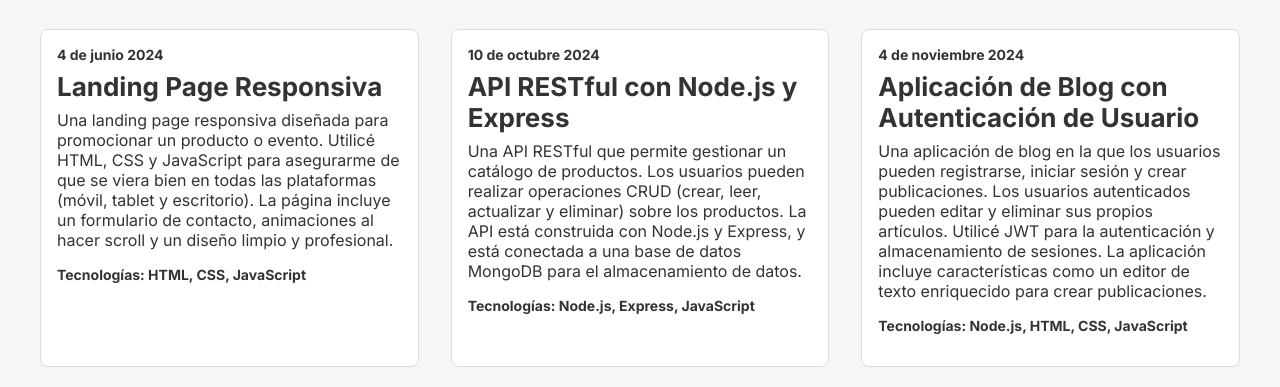
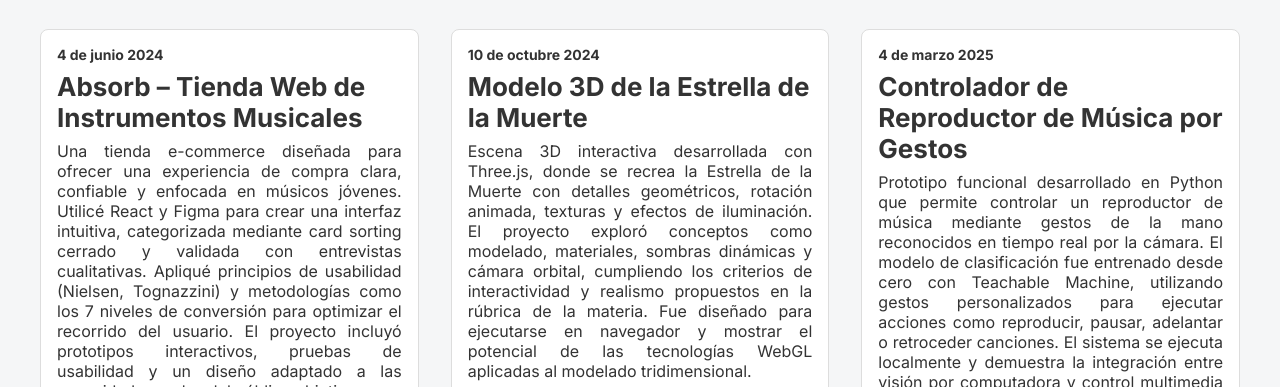
Before and after one commit to Parcibal12/portfolio-personal, a plain HTML site: page index.html in a window 1280 px wide. Shown: the part 565-952 px from the top of the page. Drawn offline with Linux system fonts and the light colour scheme.

Commit message:
style: Cambio de contenido el sección de Proyectos Destacables y justificado de sus textos

```diff
--- a/css/styles.css
+++ b/css/styles.css
@@ -126,6 +126,7 @@
     font-size: 16px;
     margin-bottom: var(--espacio-medio);
     color: var(--color-texto);
+    text-align: justify;
   }
 
   .tarjeta-proyecto p.tecnologias {
@@ -134,7 +135,7 @@
     margin-top: var(--espacio-pequeño);
   }
 
-  /* Sección Blog / Artículos Recientes */
+/* Sección Blog / Artículos Recientes */
 #blog {
   background-color: var(--color-fondo);
   padding: var(--espacio-grande) var(--espacio-medio);
@@ -198,6 +199,7 @@
   font-size: 16px;
   line-height: 24px;
   margin-bottom: var(--espacio-medio);
+  text-align: justify;
 }
 
 .tarjeta-blog p.tecnologias {
--- a/index.html
+++ b/index.html
@@ -47,21 +47,21 @@
     <div class="proyectos-grid">
       <article class="tarjeta-proyecto">
         <time datetime="2024-06-04">4 de junio 2024</time>
-        <h3>Landing Page Responsiva</h3>
-        <p>Una landing page responsiva diseñada para promocionar un producto o evento. Utilicé HTML, CSS y JavaScript para asegurarme de que se viera bien en todas las plataformas (móvil, tablet y escritorio). La página incluye un formulario de contacto, animaciones al hacer scroll y un diseño limpio y profesional.</p>
-        <p class="tecnologias">Tecnologías: HTML, CSS, JavaScript</p>
+        <h3>Absorb – Tienda Web de Instrumentos Musicales</h3>
+        <p>Una tienda e-commerce diseñada para ofrecer una experiencia de compra clara, confiable y enfocada en músicos jóvenes. Utilicé React y Figma para crear una interfaz intuitiva, categorizada mediante card sorting cerrado y validada con entrevistas cualitativas. Apliqué principios de usabilidad (Nielsen, Tognazzini) y metodologías como los 7 niveles de conversión para optimizar el recorrido del usuario. El proyecto incluyó prototipos interactivos, pruebas de usabilidad y un diseño adaptado a las necesidades reales del público objetivo.</p>
+        <p class="tecnologias">Tecnologías: React, Figma</p>
       </article>
       <article class="tarjeta-proyecto">
         <time datetime="2024-10-10">10 de octubre 2024</time>
-        <h3>API RESTful con Node.js y Express</h3>
-        <p>Una API RESTful que permite gestionar un catálogo de productos. Los usuarios pueden realizar operaciones CRUD (crear, leer, actualizar y eliminar) sobre los productos. La API está construida con Node.js y Express, y está conectada a una base de datos MongoDB para el almacenamiento de datos.</p>
-        <p class="tecnologias">Tecnologías: Node.js, Express, JavaScript</p>
+        <h3>Modelo 3D de la Estrella de la Muerte</h3>
+        <p>Escena 3D interactiva desarrollada con Three.js, donde se recrea la Estrella de la Muerte con detalles geométricos, rotación animada, texturas y efectos de iluminación. El proyecto exploró conceptos como modelado, materiales, sombras dinámicas y cámara orbital, cumpliendo los criterios de interactividad y realismo propuestos en la rúbrica de la materia. Fue diseñado para ejecutarse en navegador y mostrar el potencial de las tecnologías WebGL aplicadas al modelado tridimensional.</p>
+        <p class="tecnologias">Tecnologías: Three.js</p>
       </article>
       <article class="tarjeta-proyecto">
-        <time datetime="2024-11-04">4 de noviembre 2024</time>
-        <h3>Aplicación de Blog con Autenticación de Usuario</h3>
-        <p>Una aplicación de blog en la que los usuarios pueden registrarse, iniciar sesión y crear publicaciones. Los usuarios autenticados pueden editar y eliminar sus propios artículos. Utilicé JWT para la autenticación y almacenamiento de sesiones. La aplicación incluye características como un editor de texto enriquecido para crear publicaciones.</p>
-        <p class="tecnologias">Tecnologías: Node.js, HTML, CSS, JavaScript</p>
+        <time datetime="2024-11-04">4 de marzo 2025</time>
+        <h3>Controlador de Reproductor de Música por Gestos</h3>
+        <p>Prototipo funcional desarrollado en Python que permite controlar un reproductor de música mediante gestos de la mano reconocidos en tiempo real por la cámara. El modelo de clasificación fue entrenado desde cero con Teachable Machine, utilizando gestos personalizados para ejecutar acciones como reproducir, pausar, adelantar o retroceder canciones. El sistema se ejecuta localmente y demuestra la integración entre visión por computadora y control multimedia sin contacto.</p>
+        <p class="tecnologias">Tecnologías: Python, Teacheable Machine</p>
       </article>
     </div>
   </section>
```
